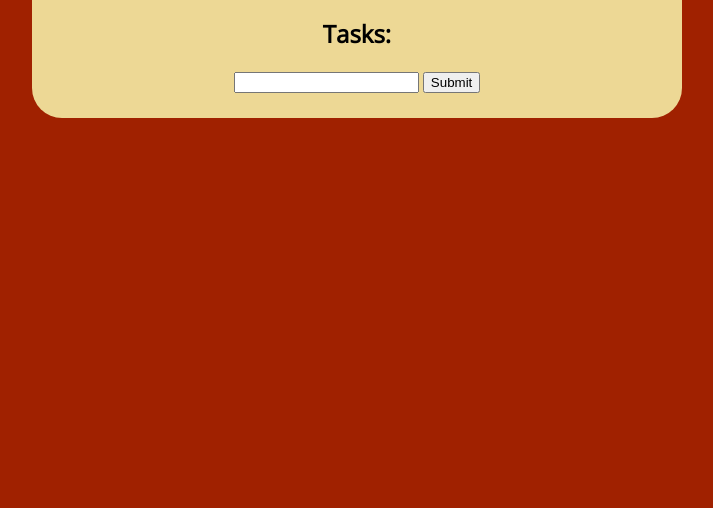
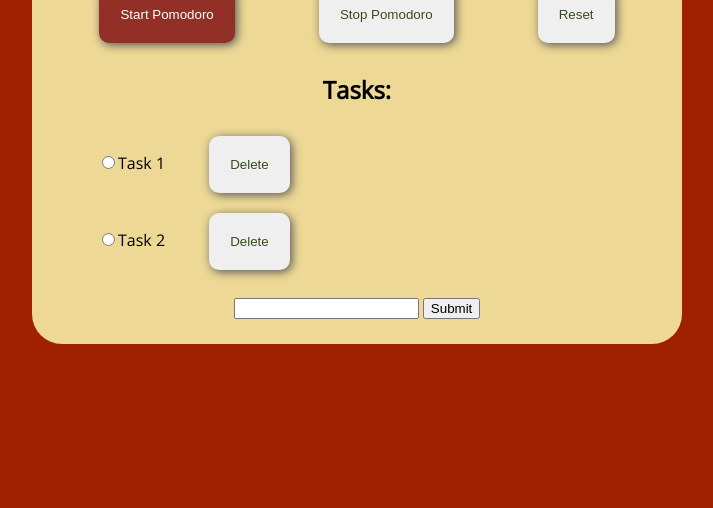
Before and after one commit to jfcisco/pomodoro-timer, a plain HTML site: page index.html in a window 1280 px wide. Shown: the part 292-800 px from the top of the page, without its empty margins (283-996 px from the left). Drawn offline with nearby package versions, Linux system fonts and the light colour scheme.

Commit message:
Reflect changes in timer code

```diff
--- a/index.html
+++ b/index.html
@@ -37,7 +37,8 @@
   <script src='http://cdnjs.cloudflare.com/ajax/libs/jquery/2.1.3/jquery.min.js'></script>
 
   <!-- Own scripts -->
-  <script src="js/todo.js"></script>
+  <script src="js/PTimer.js"></script>
+  <script src="js/Todo.js"></script>
   <script  src="js/index.js"></script>
 </body>
 
```
